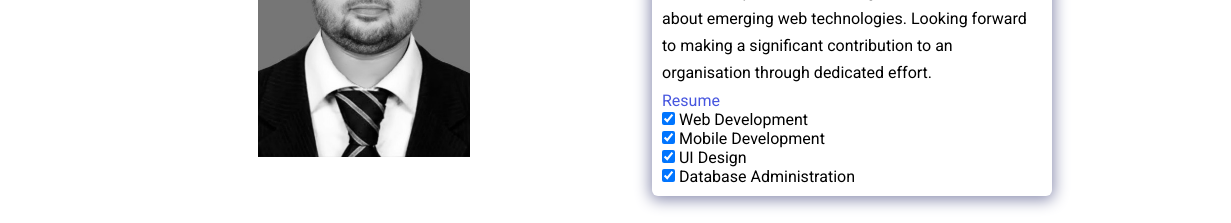
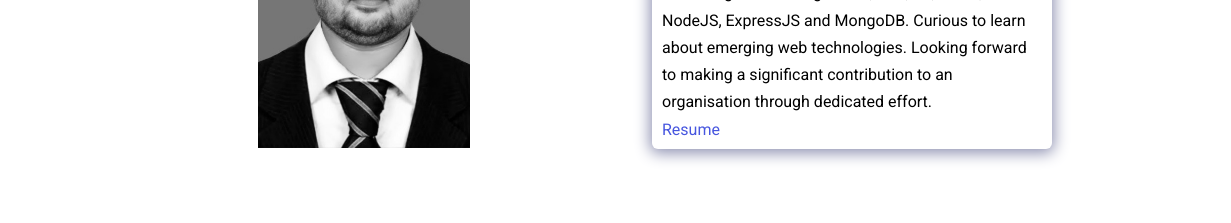
Before and after one commit to owaisezarger/owaisezarger.github.io, a website: page index.html in a window 1280 px wide. Shown: the part 294-517 px from the top of the page, 0-1231 px from the left. Drawn offline with nearby package versions, Linux system fonts and the light colour scheme.

Commit message:
checked words

```diff
--- a/index.html
+++ b/index.html
@@ -82,12 +82,7 @@
             class="nav-link resume"
             >Resume</a
           >
-          <ul>
-            <li><input type="checkbox" checked> Web Development</li>
-            <li><input type="checkbox" checked> Mobile Development</li>
-            <li><input type="checkbox" checked> UI Design</li>
-            <li><input type="checkbox" checked> Database Administration</li>
-          </ul></div>
+          </div>
 
         </div>
       </section>
```
